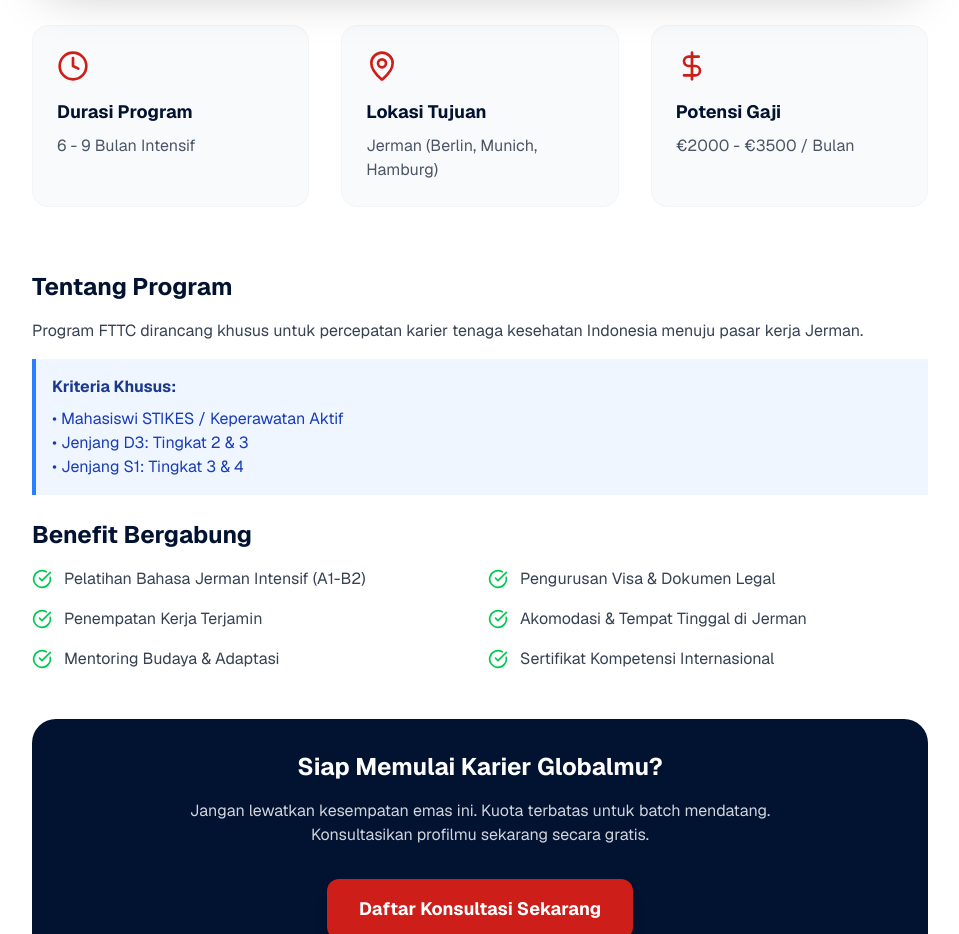
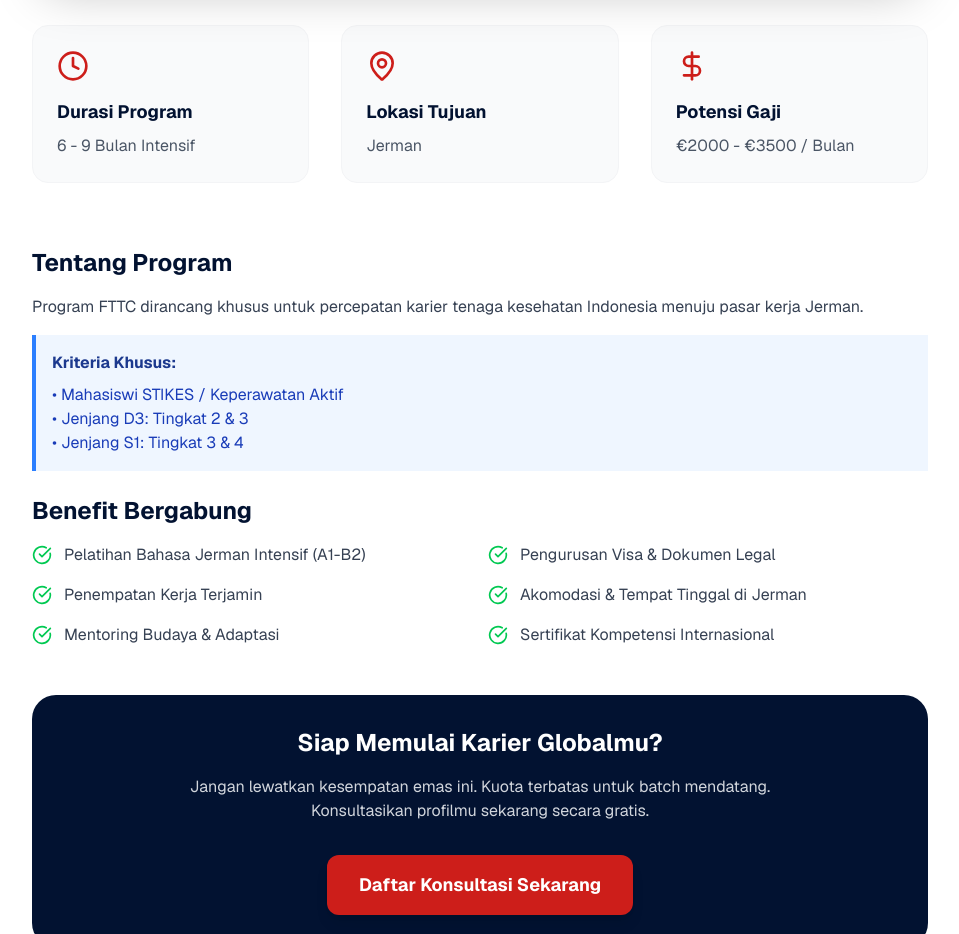
Before and after one commit to fatraelkarizm/PT-AGI, a Next.js app: page /programs/fttc in a window 1280 px wide. Shown: the part 840-1774 px from the top of the page, without its empty margins (160-1119 px from the left). Built offline with nearby package versions, Linux system fonts and the light colour scheme; no server answers.

Commit message:
Fix Contact

```diff
--- a/components/Contact.tsx
+++ b/components/Contact.tsx
@@ -44,7 +44,7 @@ export default function Contact() {
                                         </div>
                                         <div>
                                              <h3 className="font-bold text-lg mb-1">Email</h3>
-                                             <p className="text-gray-400 group-hover:text-white transition-colors">ptakselerasiglobalindonesia@gmail.com</p>
+                                             <p className="text-gray-400 group-hover:text-white transition-colors">ptagi46@gmail.com</p>
                                         </div>
                                    </div>
 
--- a/components/program-pages/FTTCContent.tsx
+++ b/components/program-pages/FTTCContent.tsx
@@ -43,7 +43,7 @@ export default function FTTCContent() {
                               <div className="p-6 bg-gray-50 rounded-2xl border border-gray-100">
                                    <MapPin className="w-8 h-8 text-[#CD1E1A] mb-4" />
                                    <h3 className="font-bold text-lg text-[#021231] mb-2">Lokasi Tujuan</h3>
-                                   <p className="text-gray-600">Jerman (Berlin, Munich, Hamburg)</p>
+                                   <p className="text-gray-600">Jerman</p>
                               </div>
                               <div className="p-6 bg-gray-50 rounded-2xl border border-gray-100">
                                    <DollarSign className="w-8 h-8 text-[#CD1E1A] mb-4" />
--- a/components/program-pages/PWIGContent.tsx
+++ b/components/program-pages/PWIGContent.tsx
@@ -43,7 +43,7 @@ export default function PWIGContent() {
                               <div className="p-6 bg-gray-50 rounded-2xl border border-gray-100">
                                    <MapPin className="w-8 h-8 text-[#CD1E1A] mb-4" />
                                    <h3 className="font-bold text-lg text-[#021231] mb-2">Penempatan</h3>
-                                   <p className="text-gray-600">Seluruh Jerman</p>
+                                   <p className="text-gray-600">Jerman</p>
                               </div>
                               <div className="p-6 bg-gray-50 rounded-2xl border border-gray-100">
                                    <DollarSign className="w-8 h-8 text-[#CD1E1A] mb-4" />
```
